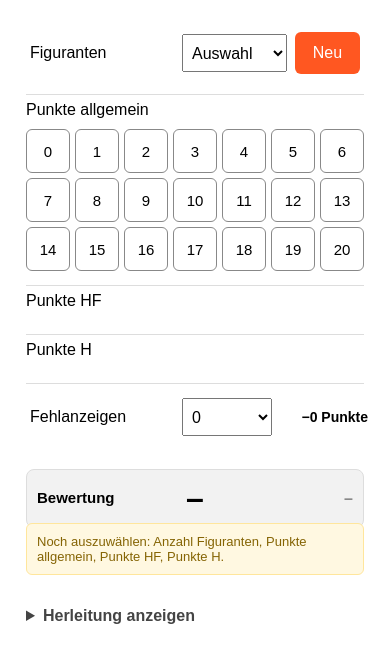
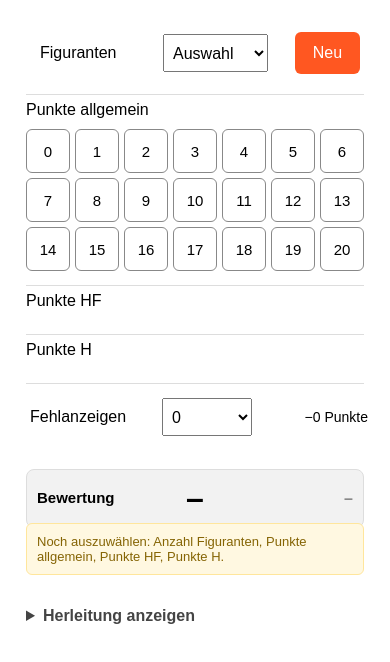
Before and after one commit to clawag/khbewertung, a plain HTML site: page index.html in a window 390 px wide. Drawn offline with Linux system fonts and the light colour scheme.

Commit message:
Add files via upload

```diff
--- a/service-worker.js
+++ b/service-worker.js
@@ -1,5 +1,5 @@
 
-const CACHE_NAME = "bewertung_v11";
+const CACHE_NAME = "bewertung_v12";
 
 const FILES = [
     "./",
--- a/style.css
+++ b/style.css
@@ -325,22 +325,19 @@ select {
     }
 }
 
-/* Figuranten: Dropdown weiter in die Mitte */
+//* Figuranten */
 
 .kopfzeile {
     display: grid;
-    grid-template-columns: 1fr 100px 70px;
+    grid-template-columns: 1fr 100px 65px;
     align-items: center;
     gap: 8px;
 }
 
 .kopfzeile select {
     width: 100%;
-}
-
-.kopfzeile .neu-button {
-    width: 100%;
-    margin: 0;
+    justify-self: start;
+    transform: translateX(-25px);
 }
 
 
@@ -356,15 +353,27 @@ select {
 
 .fehlanzeigen-zeile select {
     width: 100%;
+    transform: translateX(-25px);
 }
 
 .fehlanzeigen-abzug {
     text-align: right;
-    font-weight: 600;
+    font-weight: normal;
     white-space: nowrap;
     font-size: 14px;
 }
 
+
+/* Handy */
+
+@media (max-width: 480px) {
+
+    .kopfzeile select,
+    .fehlanzeigen-zeile select {
+        transform: translateX(-20px);
+    }
+
+}
 
 /* Handy */
 
@@ -387,3 +396,9 @@ select {
     margin-top: 14px;
     margin-bottom: 6px;
 }
+.kopfzeile .beschriftung {
+    font-size: 16px;
+    font-weight: normal;
+    text-align: left;
+    padding-left: 10px;
+}
```
